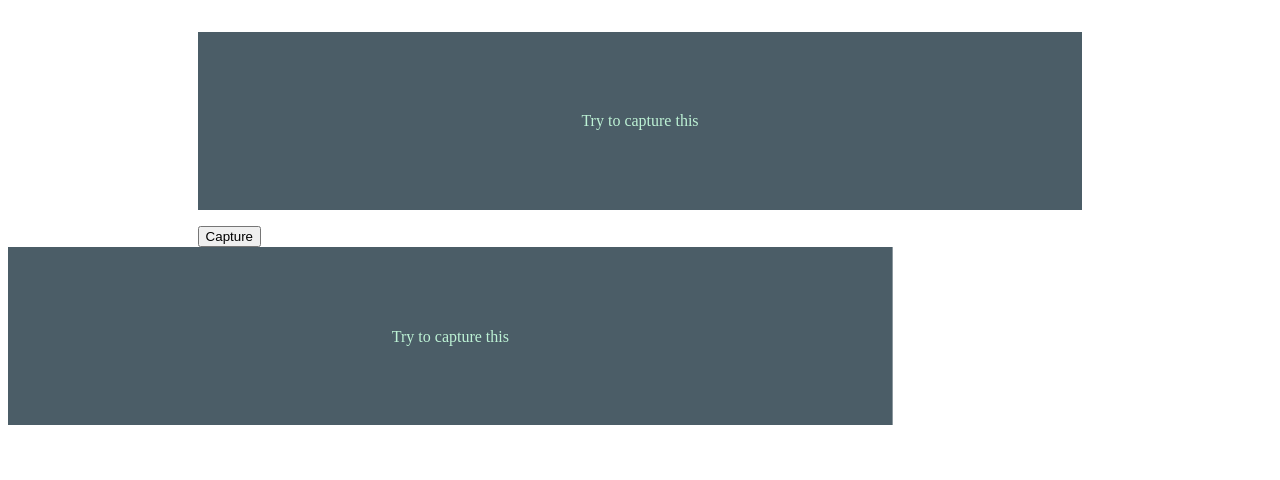
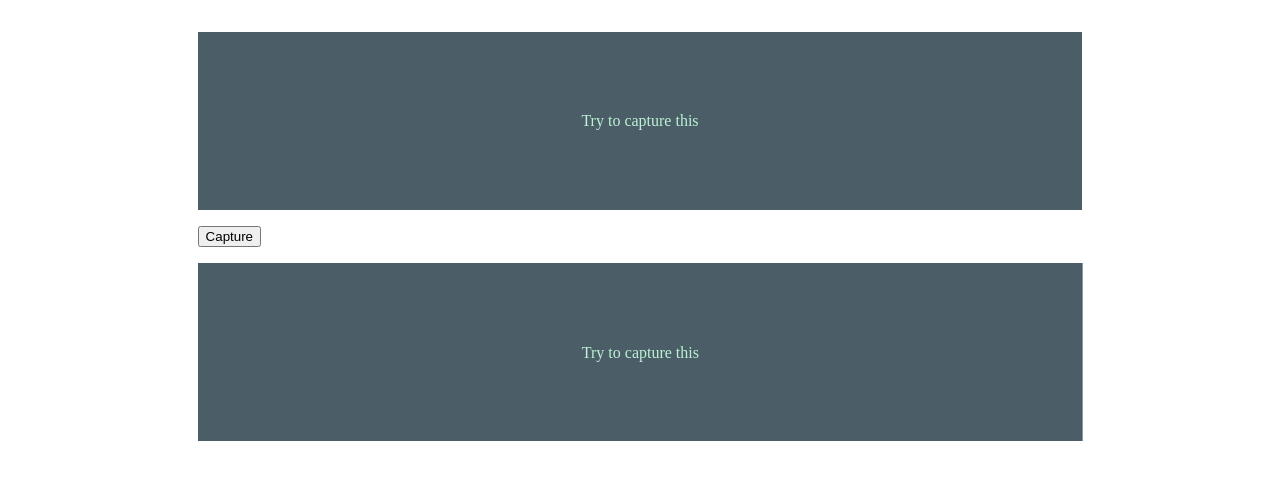
Before and after one commit to marcyvillegas/div-to-pic, a plain HTML site: page index.html in a window 1280 px wide. Both pictures are taken after a click on the button "Capture". Drawn offline with Linux system fonts and the light colour scheme.

Commit message:
successfully added onclick function

```diff
--- a/index.html
+++ b/index.html
@@ -35,6 +35,7 @@
             display: flex;
             justify-content: flex-start;
             margin-top: 1rem;
+            margin-bottom: 1rem;
         }
     </style>
 
@@ -50,15 +51,22 @@
         </div>
 
         <div class="button-container">
-            <button onclick="capture()">Capture</button>
+            <button id="button-capture">Capture</button>
         </div>
     </div>
 </body>
 
 <script src="html2canvas.min.js"></script>
 <script>
+
+    const wholeContainer = document.querySelector(".whole");
+    const buttonCapture = document.querySelector("#button-capture");
+
     html2canvas(document.querySelector(".capture")).then(canvas => {
-    document.body.appendChild(canvas)
-});
+        buttonCapture.onclick = function () {
+            wholeContainer.appendChild(canvas)
+        }
+    });
 </script>
+
 </html>
```
